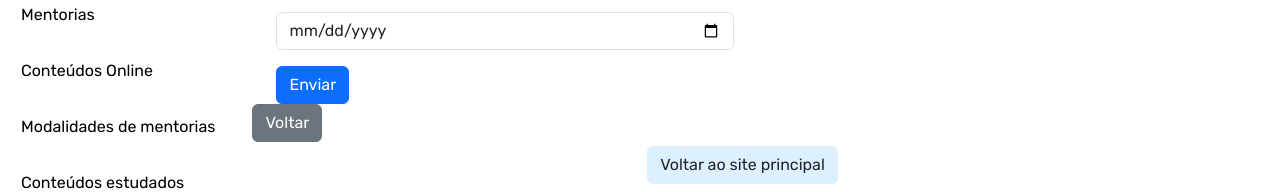
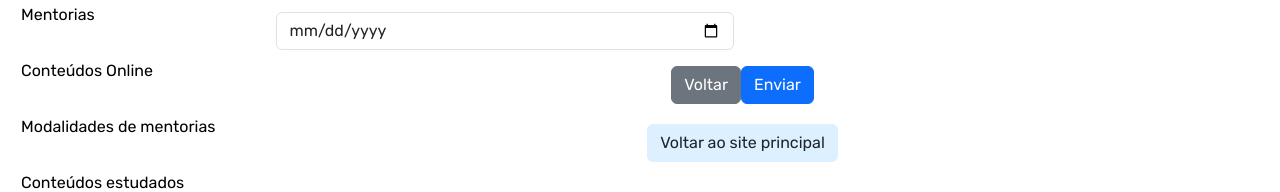
Before and after one commit to squad41recode/businessdirection_frontend, a Next.js app: page /admin/conteudos-estudados/update/1 in a window 1280 px wide. Shown: the part 344-536 px from the top of the page. Built offline with nearby package versions, Linux system fonts and the light colour scheme; no server answers.

Commit message:
Update [id].jsx

```diff
--- a/pages/admin/conteudos-estudados/update/[id].jsx
+++ b/pages/admin/conteudos-estudados/update/[id].jsx
@@ -2,15 +2,25 @@ import { useRouter } from "next/router";
 import { apiGet } from "@/utils/apiCalls";
 import { useEffect, useState } from "react";
 import Link from "next/link";
-import { updateConteudoEstudado, getConteudoEstudadoById } from "@/apiCalls/conteudos-estudados";
+import {
+  updateConteudoEstudado,
+  getConteudoEstudadoById,
+} from "@/apiCalls/conteudos-estudados";
 
 const UpdateConteudoEstudadoPage = () => {
   const router = useRouter();
   const { id } = router.query;
 
-  const initialFormData = { empreendedor: "", conteudoOnline: "", status: "", dataInicio: "", dataFim: "" };
+  const initialFormData = {
+    empreendedor: "",
+    conteudoOnline: "",
+    status: "",
+    dataInicio: "",
+    dataFim: "",
+  };
 
-  const [updatedConteudoEstudado, setUpdatedConteudoEstudado] = useState(initialFormData);
+  const [updatedConteudoEstudado, setUpdatedConteudoEstudado] =
+    useState(initialFormData);
   const [empreendedores, setEmpreendedores] = useState([]);
   const [conteudosOnline, setConteudosOnline] = useState([]);
 
@@ -36,8 +46,12 @@ const UpdateConteudoEstudadoPage = () => {
     const fetchConteudoEstudado = async () => {
       try {
         const conteudoEstudadoData = await getConteudoEstudadoById(id);
-      const empreendedor = empreendedores.find(emp => emp.id === conteudoEstudadoData.empreendedor.id);
-      const conteudoOnline = conteudosOnline.find(cont => cont.id === conteudoEstudadoData.conteudoOnline.id);
+        const empreendedor = empreendedores.find(
+          (emp) => emp.id === conteudoEstudadoData.empreendedor.id
+        );
+        const conteudoOnline = conteudosOnline.find(
+          (cont) => cont.id === conteudoEstudadoData.conteudoOnline.id
+        );
 
         setUpdatedConteudoEstudado({
           empreendedor: empreendedor ? empreendedor.id.toString() : "",
@@ -59,7 +73,10 @@ const UpdateConteudoEstudadoPage = () => {
   }, [id, empreendedores, conteudosOnline]);
 
   const handleInputChange = (e, field) => {
-    setUpdatedConteudoEstudado({ ...updatedConteudoEstudado, [field]: e.target.value });
+    setUpdatedConteudoEstudado({
+      ...updatedConteudoEstudado,
+      [field]: e.target.value,
+    });
   };
 
   const handleFormSubmit = (e) => {
@@ -191,15 +208,18 @@ const UpdateConteudoEstudadoPage = () => {
             required
           />
         </div>
-        <div className="col-12">
+        <div className="col-12 justify-content-center text-center my-3">
+          <Link
+            className="btn btn-secondary text-center"
+            href="/admin/conteudos-estudados"
+          >
+            Voltar
+          </Link>
           <button className="btn btn-primary" onClick={handleFormSubmit}>
             Enviar
           </button>
         </div>
       </form>
-      <Link className="btn btn-secondary text-center" href="/admin/conteudos-estudados">
-        Voltar
-      </Link>
     </div>
   );
 };
```
Lines whose indentation alone changed are shown as unchanged.
